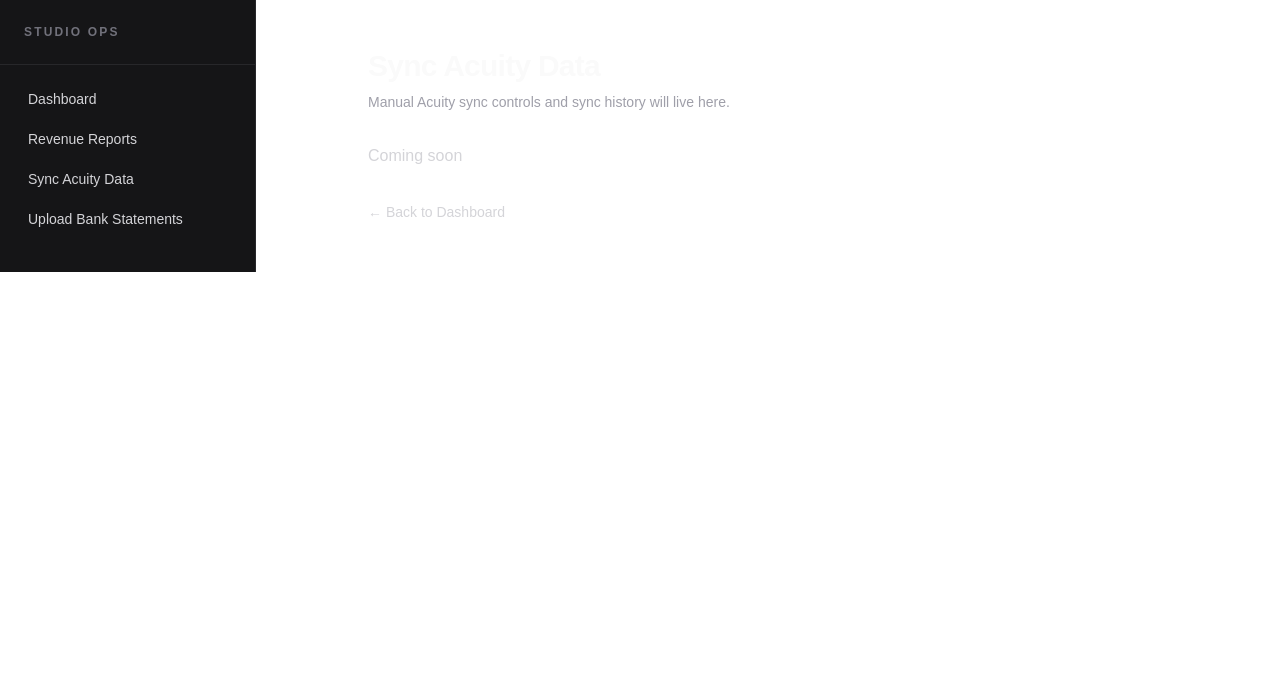
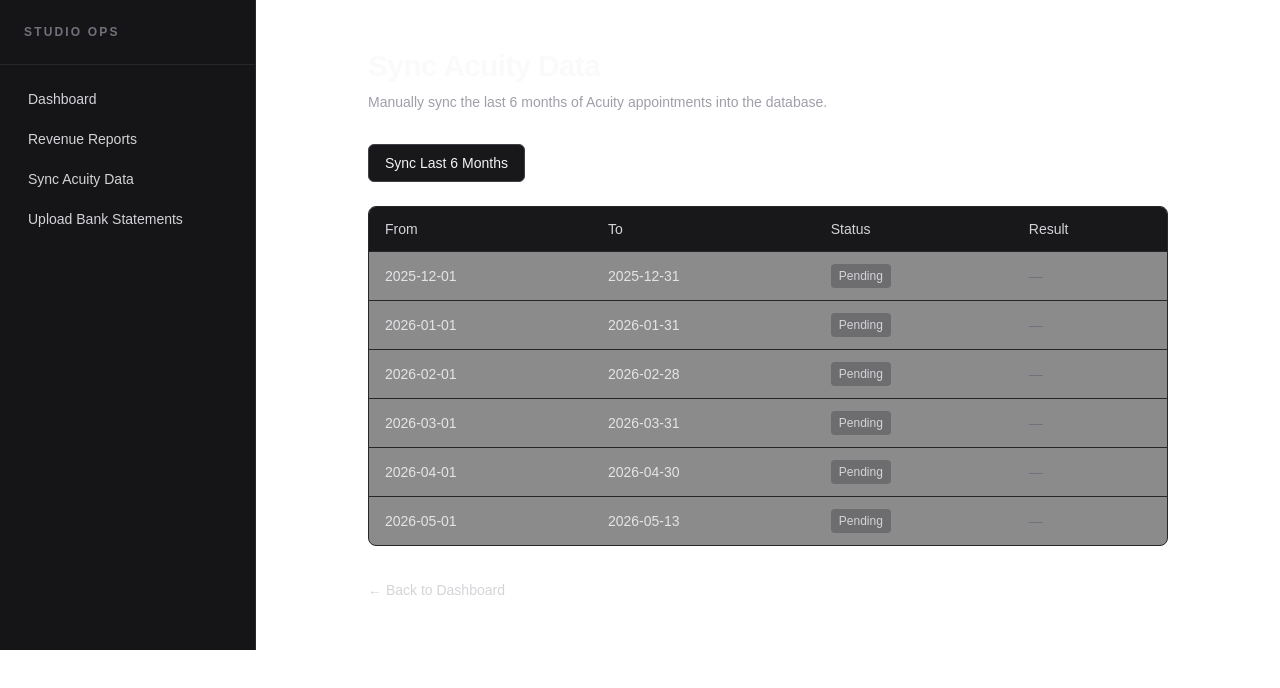
Before and after one commit to mohithkaranth/studio-ops, a Next.js app: page /acuity-sync in a window 1280 px wide. Shown: the top 688 px of the page. Built offline with nearby package versions, Linux system fonts and the light colour scheme.

Commit message:
Implement last-6-month Acuity sync progress UI

```diff
--- a/app/acuity-sync/page.tsx
+++ b/app/acuity-sync/page.tsx
@@ -1,4 +1,6 @@
-import Link from "next/link";
+import Link from 'next/link'
+
+import AcuitySyncForm from '@/app/components/AcuitySyncForm'
 
 export default function AcuitySyncPage() {
   return (
@@ -6,13 +8,15 @@ export default function AcuitySyncPage() {
       <header className="space-y-2">
         <h1 className="text-3xl font-semibold tracking-tight text-zinc-50">Sync Acuity Data</h1>
         <p className="text-sm text-zinc-400">
-          Manual Acuity sync controls and sync history will live here.
+          Manually sync the last 6 months of Acuity appointments into the database.
         </p>
       </header>
-      <p className="text-base text-zinc-300">Coming soon</p>
+
+      <AcuitySyncForm />
+
       <Link href="/" className="inline-block text-sm text-zinc-300 hover:text-zinc-100">
         ← Back to Dashboard
       </Link>
     </div>
-  );
+  )
 }
--- /dev/null
+++ b/app/components/AcuitySyncForm.tsx
@@ -0,0 +1,169 @@
+'use client'
+
+import { useMemo, useState } from 'react'
+
+type RowStatus = 'Pending' | 'Syncing' | 'Done' | 'Failed'
+
+type SyncResult = {
+  success?: boolean
+  from?: string
+  to?: string
+  recordsFetched?: number
+  recordsInserted?: number
+  recordsUpdated?: number
+  recordsSkipped?: number
+  message?: string
+}
+
+type SyncRow = {
+  id: string
+  from: string
+  to: string
+  status: RowStatus
+  result: SyncResult | null
+  error: string | null
+}
+
+function formatYmd(date: Date): string {
+  return date.toISOString().slice(0, 10)
+}
+
+function buildLastSixMonths(today: Date): SyncRow[] {
+  const ranges: SyncRow[] = []
+
+  for (let offset = 5; offset >= 0; offset -= 1) {
+    const monthStart = new Date(Date.UTC(today.getUTCFullYear(), today.getUTCMonth() - offset, 1))
+    const monthEnd =
+      offset === 0
+        ? today
+        : new Date(Date.UTC(monthStart.getUTCFullYear(), monthStart.getUTCMonth() + 1, 0))
+
+    ranges.push({
+      id: `${formatYmd(monthStart)}_${formatYmd(monthEnd)}`,
+      from: formatYmd(monthStart),
+      to: formatYmd(monthEnd),
+      status: 'Pending',
+      result: null,
+      error: null,
+    })
+  }
+
+  return ranges
+}
+
+export default function AcuitySyncForm() {
+  const initialRows = useMemo(() => buildLastSixMonths(new Date()), [])
+  const [rows, setRows] = useState<SyncRow[]>(initialRows)
+  const [isSyncing, setIsSyncing] = useState(false)
+  const [finalMessage, setFinalMessage] = useState<string | null>(null)
+  const [errorMessage, setErrorMessage] = useState<string | null>(null)
+
+  const syncLastSixMonths = async () => {
+    setIsSyncing(true)
+    setFinalMessage(null)
+    setErrorMessage(null)
+    setRows((prev) => prev.map((row) => ({ ...row, status: 'Pending', result: null, error: null })))
+
+    try {
+      for (let i = 0; i < initialRows.length; i += 1) {
+        const range = initialRows[i]
+
+        setRows((prev) =>
+          prev.map((row, index) => (index === i ? { ...row, status: 'Syncing', error: null } : row)),
+        )
+
+        const response = await fetch(`/api/acuity/sync?from=${range.from}&to=${range.to}`, {
+          method: 'GET',
+          cache: 'no-store',
+        })
+
+        const payload = (await response.json().catch(() => null)) as SyncResult | null
+
+        if (!response.ok || !payload?.success) {
+          const message = payload?.message ?? `Sync failed for ${range.from} to ${range.to}.`
+
+          setRows((prev) =>
+            prev.map((row, index) =>
+              index === i ? { ...row, status: 'Failed', error: message, result: payload } : row,
+            ),
+          )
+
+          throw new Error(message)
+        }
+
+        setRows((prev) =>
+          prev.map((row, index) => (index === i ? { ...row, status: 'Done', result: payload, error: null } : row)),
+        )
+      }
+
+      setFinalMessage('Success: all 6 monthly syncs completed.')
+    } catch (error) {
+      setErrorMessage(error instanceof Error ? error.message : 'An unknown sync error occurred.')
+    } finally {
+      setIsSyncing(false)
+    }
+  }
+
+  return (
+    <div className="space-y-6">
+      <button
+        type="button"
+        onClick={syncLastSixMonths}
+        disabled={isSyncing}
+        className="inline-flex items-center rounded-md border border-zinc-700 bg-zinc-900 px-4 py-2 text-sm font-medium text-zinc-100 hover:bg-zinc-800 disabled:cursor-not-allowed disabled:opacity-50"
+      >
+        {isSyncing ? 'Syncing...' : 'Sync Last 6 Months'}
+      </button>
+
+      <div className="overflow-x-auto rounded-lg border border-zinc-800 bg-zinc-900/50">
+        <table className="min-w-full divide-y divide-zinc-800 text-sm">
+          <thead className="bg-zinc-900">
+            <tr>
+              <th className="px-4 py-3 text-left font-medium text-zinc-300">From</th>
+              <th className="px-4 py-3 text-left font-medium text-zinc-300">To</th>
+              <th className="px-4 py-3 text-left font-medium text-zinc-300">Status</th>
+              <th className="px-4 py-3 text-left font-medium text-zinc-300">Result</th>
+            </tr>
+          </thead>
+          <tbody className="divide-y divide-zinc-800">
+            {rows.map((row) => (
+              <tr key={row.id}>
+                <td className="px-4 py-3 text-zinc-200">{row.from}</td>
+                <td className="px-4 py-3 text-zinc-200">{row.to}</td>
+                <td className="px-4 py-3">
+                  <span
+                    className={`inline-flex rounded px-2 py-1 text-xs font-medium ${
+                      row.status === 'Done'
+                        ? 'bg-emerald-500/20 text-emerald-300'
+                        : row.status === 'Failed'
+                          ? 'bg-rose-500/20 text-rose-300'
+                          : row.status === 'Syncing'
+                            ? 'bg-amber-500/20 text-amber-300'
+                            : 'bg-zinc-700/40 text-zinc-300'
+                    }`}
+                  >
+                    {row.status}
+                  </span>
+                </td>
+                <td className="px-4 py-3 text-zinc-300">
+                  {row.error ? (
+                    <span className="text-rose-300">{row.error}</span>
+                  ) : row.result ? (
+                    <code className="block whitespace-pre-wrap break-words text-xs text-zinc-300">
+                      {JSON.stringify(row.result)}
+                    </code>
+                  ) : (
+                    <span className="text-zinc-500">—</span>
+                  )}
+                </td>
+              </tr>
+            ))}
+          </tbody>
+        </table>
+      </div>
+
+      {finalMessage ? <p className="text-sm text-emerald-300">{finalMessage}</p> : null}
+      {errorMessage ? <p className="text-sm text-rose-300">Error: {errorMessage}</p> : null}
+    </div>
+  )
+}
```
